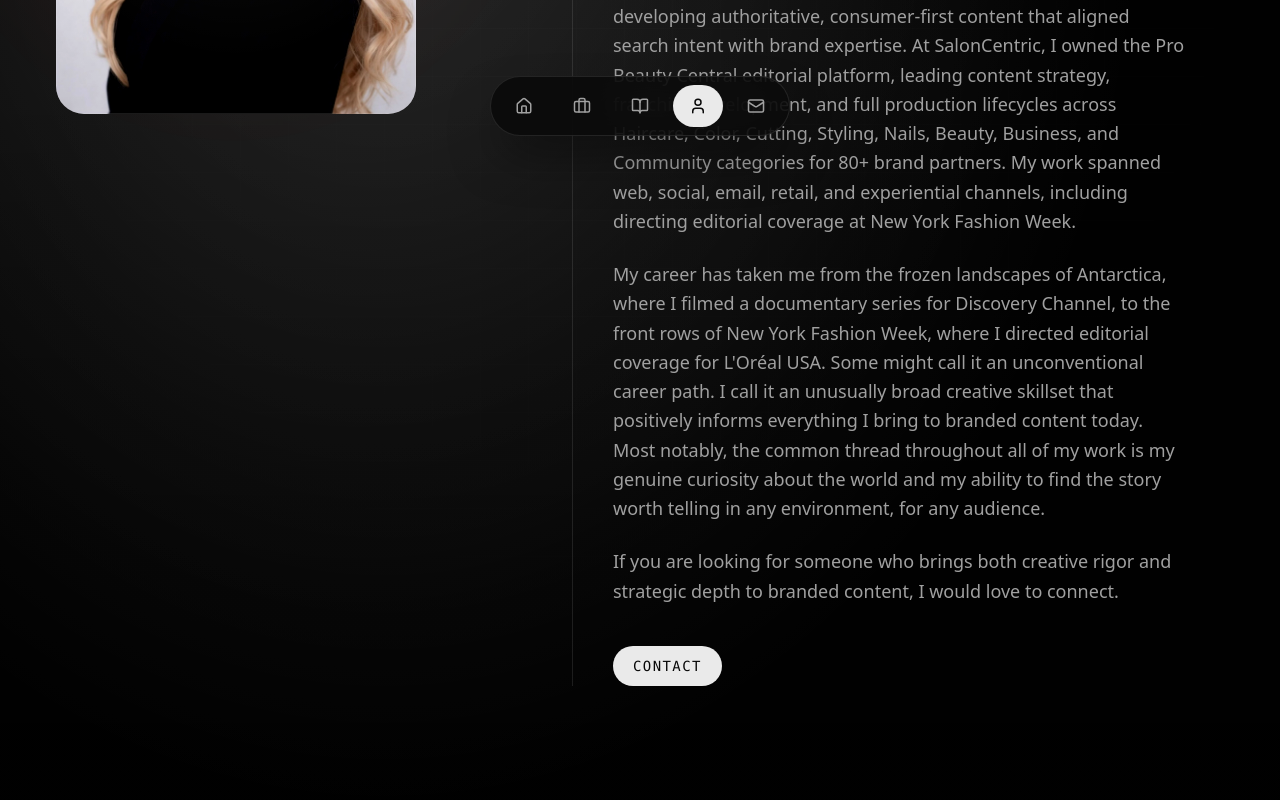
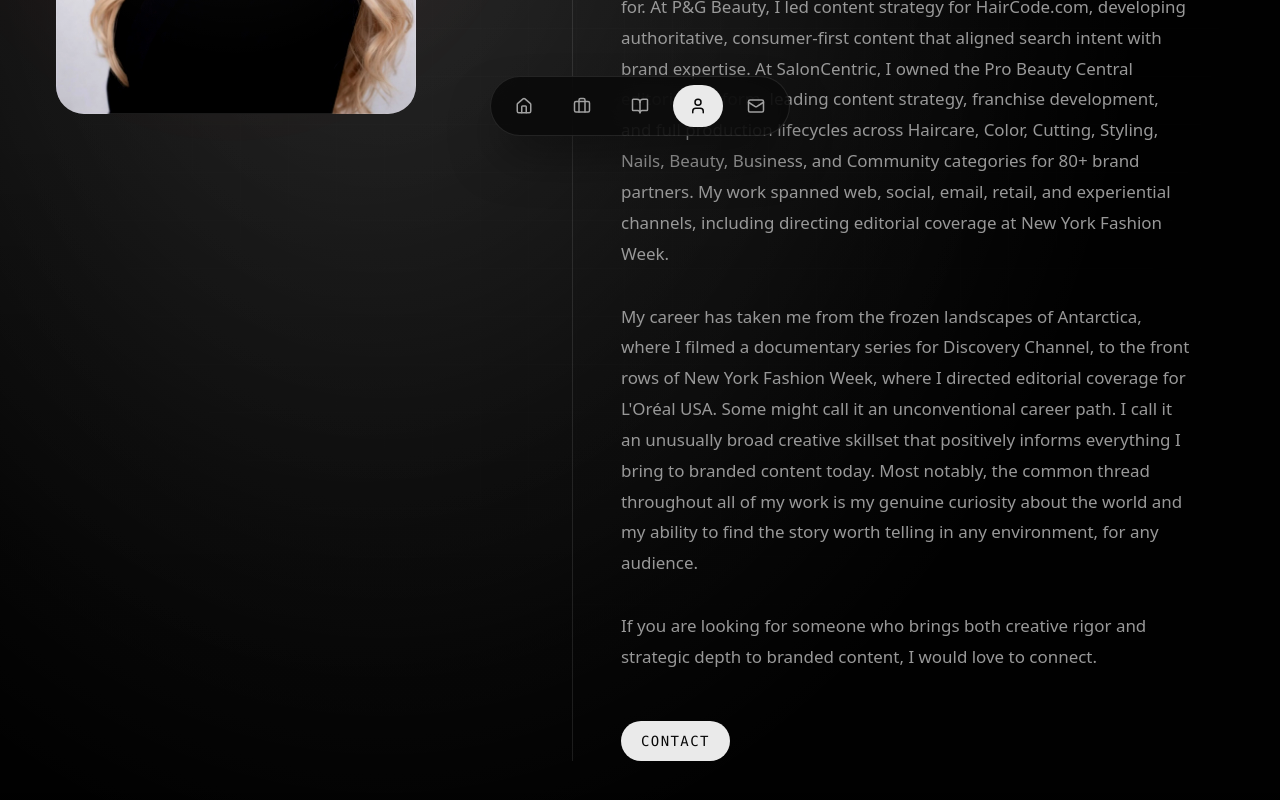
Before and after one commit to sarahsarahsarahX3/Personal-website-, a Next.js app: page /about in a window 1280 px wide. Shown: the part 644-1444 px from the top of the page. Built offline with nearby package versions, Linux system fonts and the light colour scheme; a web font is replaced by a local one.

Commit message:
text update

```diff
--- a/app/about/page.tsx
+++ b/app/about/page.tsx
@@ -131,10 +131,10 @@ export default function AboutPage() {
 
                     <section
                         aria-label="Bio"
-                        className="lg:pt-6 lg:border-l lg:border-white/10 lg:pl-10"
+                        className="lg:pt-4 lg:border-l lg:border-white/10 lg:pl-12"
                     >
-                        <div className="max-w-xl">
-                            <div className="space-y-6 text-lg leading-relaxed text-text-secondary">
+                        <div className="max-w-[68ch]">
+                            <div className="space-y-7 md:space-y-8 text-[1rem] sm:text-[1.03rem] lg:text-[1.06rem] leading-[1.82] text-text-secondary/95">
                                 <p>
                                     I am a Senior Copywriter and Content Strategist with more than seven years of experience partnering with Fortune 500 brands across beauty, fashion, and lifestyle categories to build authority, grow organic audiences, and produce content that performs at every stage of the funnel. I work at the intersection of editorial strategy, SEO, and brand storytelling, collaborating with marketing teams and brand leaders who need a senior creative who can think strategically and execute to a high standard without missing a beat.
                                 </p>
@@ -147,7 +147,7 @@ export default function AboutPage() {
                                 <p>If you are looking for someone who brings both creative rigor and strategic depth to branded content, I would love to connect.</p>
                             </div>
 
-                            <div className="mt-10 flex flex-wrap items-center gap-3">
+                            <div className="mt-12 flex flex-wrap items-center gap-3">
                                 <a
                                     href="/contact"
                                     className="inline-flex items-center justify-center rounded-full px-5 py-2.5 text-sm font-mono uppercase tracking-widest bg-text-primary text-surface hover:bg-white transition-colors focus-visible:outline-none focus-visible:ring-2 focus-visible:ring-accent/40"
```
